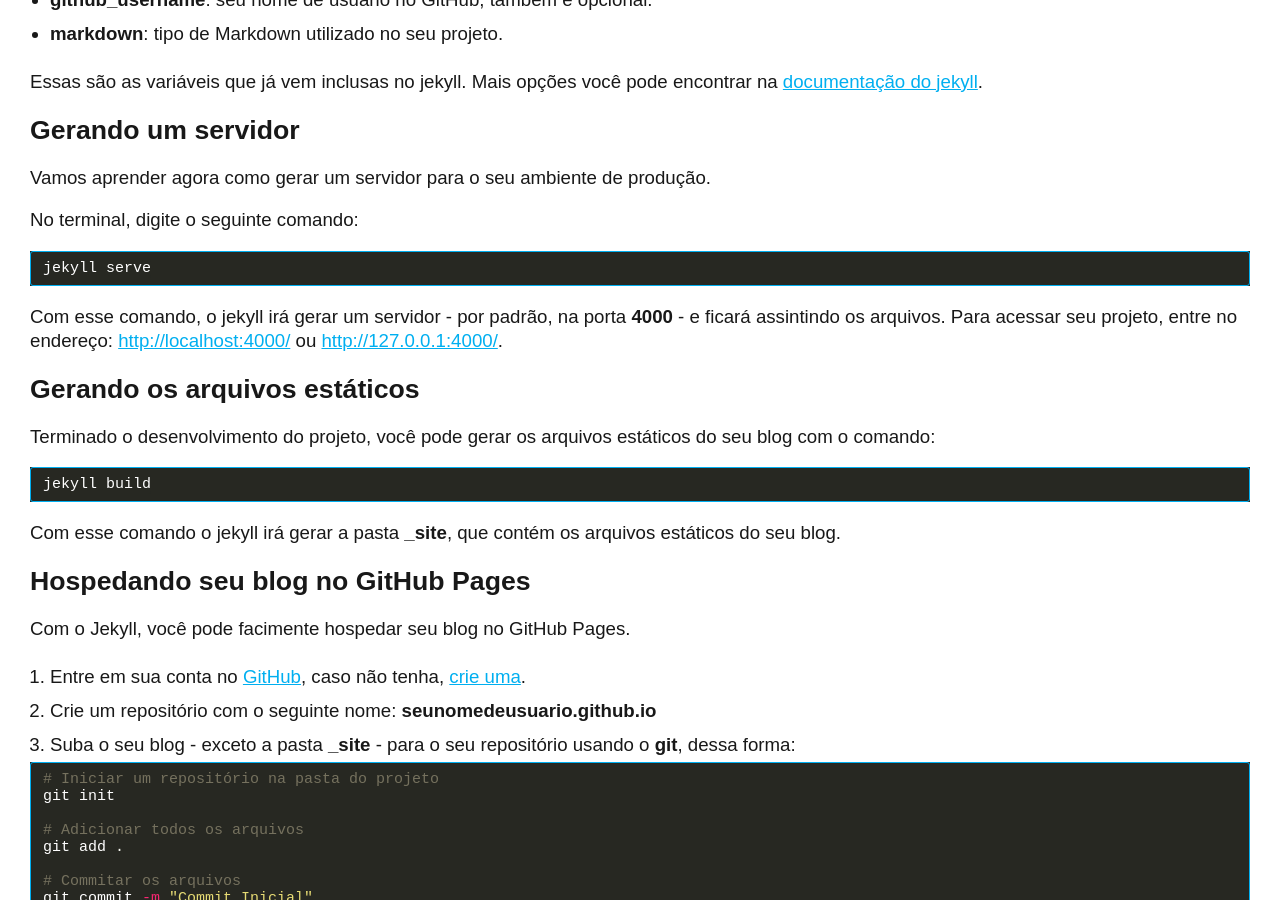
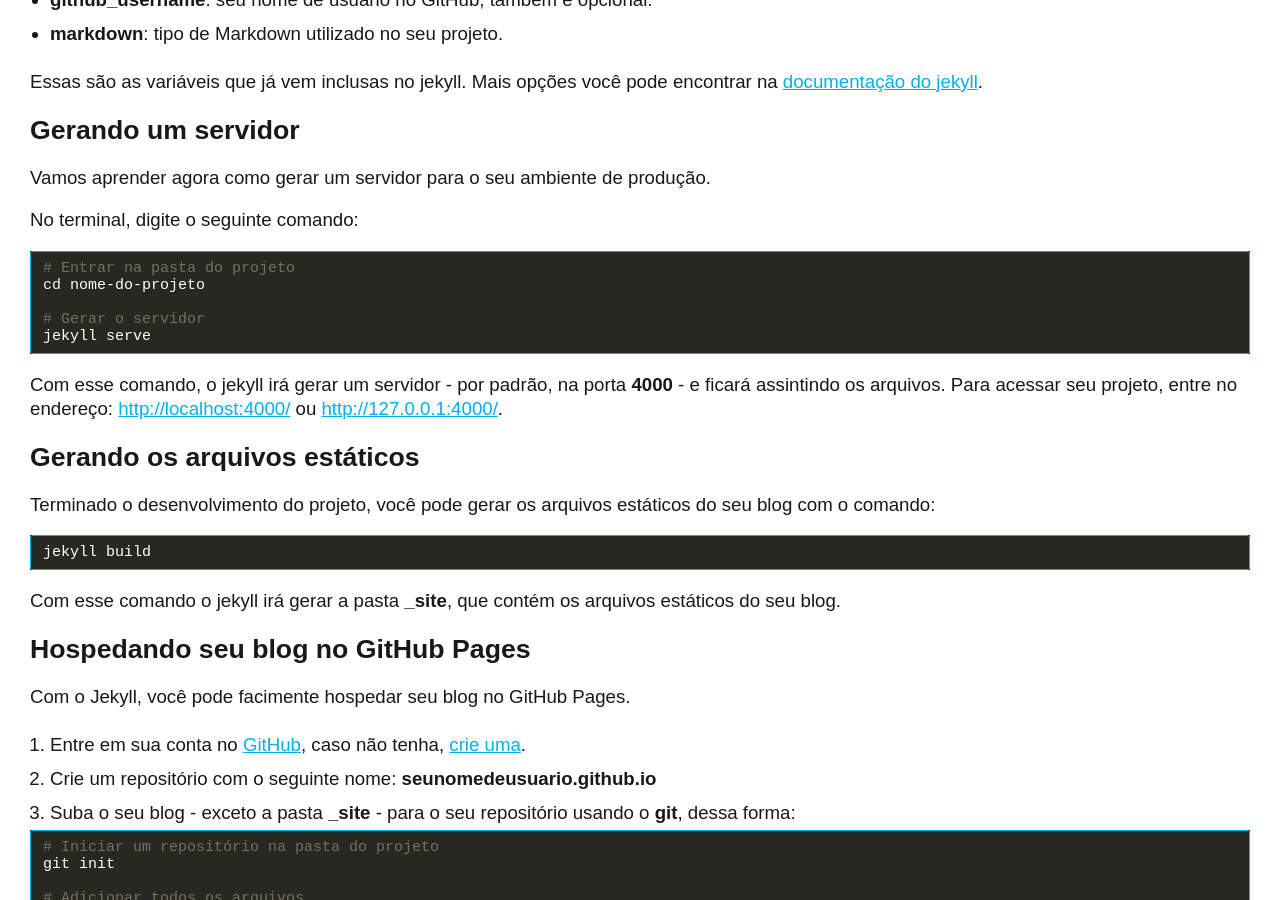
Before and after one commit to mateussmedeiros/mateussmedeiros.github.io, a Jekyll site: the page built from _posts/2016-01-13-iniciando-com-jekyll.markdown, in a window 1280 px wide and 900 px high, scrolled down 4727 px. Built offline with Jekyll 4.4.1, drawn with Linux system fonts in a browser that asks for light colours; comment, search, counter and statistics services are not loaded.

Commit message:
Correção nos posts

```diff
--- a/_posts/2016-01-13-iniciando-com-jekyll.markdown
+++ b/_posts/2016-01-13-iniciando-com-jekyll.markdown
@@ -178,6 +178,10 @@ Vamos aprender agora como gerar um servidor para o seu ambiente de produção.
 No terminal, digite o seguinte comando:
 
 {% highlight sh %}
+# Entrar na pasta do projeto
+cd nome-do-projeto
+
+# Gerar o servidor
 jekyll serve
 {% endhighlight %}
 
--- a/_posts/2016-01-24-criando-um-blog-com-jekyll-parte-final.markdown
+++ b/_posts/2016-01-24-criando-um-blog-com-jekyll-parte-final.markdown
@@ -37,7 +37,7 @@ permalink: /meu-primeiro-post-com-jekyll/
 ---
 {% endhighlight %}
 
-Agora vamos escrever o ~~primeiro~~ post do nosso blog.
+Agora vamos escrever o <del>primeiro</del> post do nosso blog.
 
 ## Escrevendo nosso primeiro post
 
```
